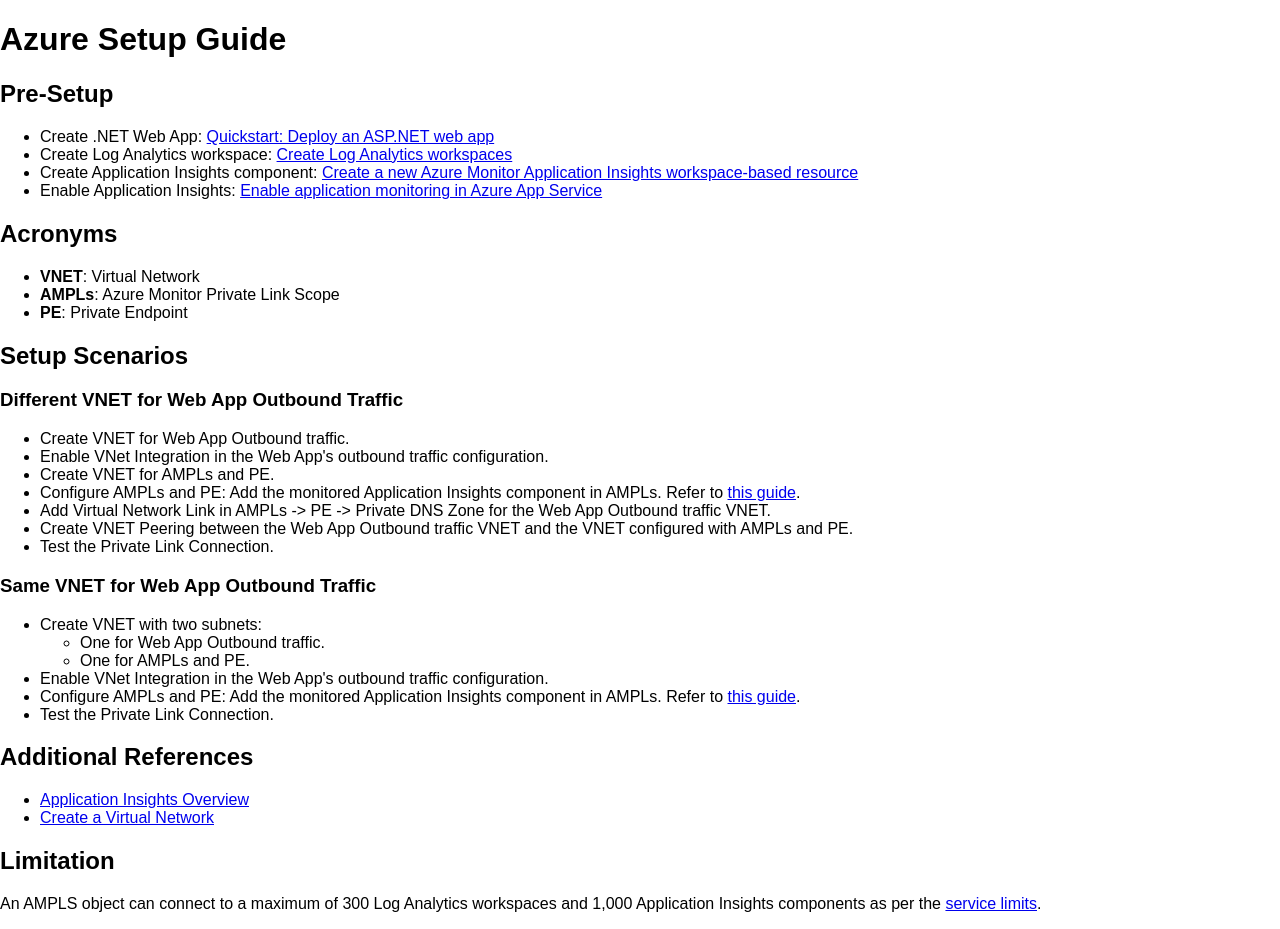
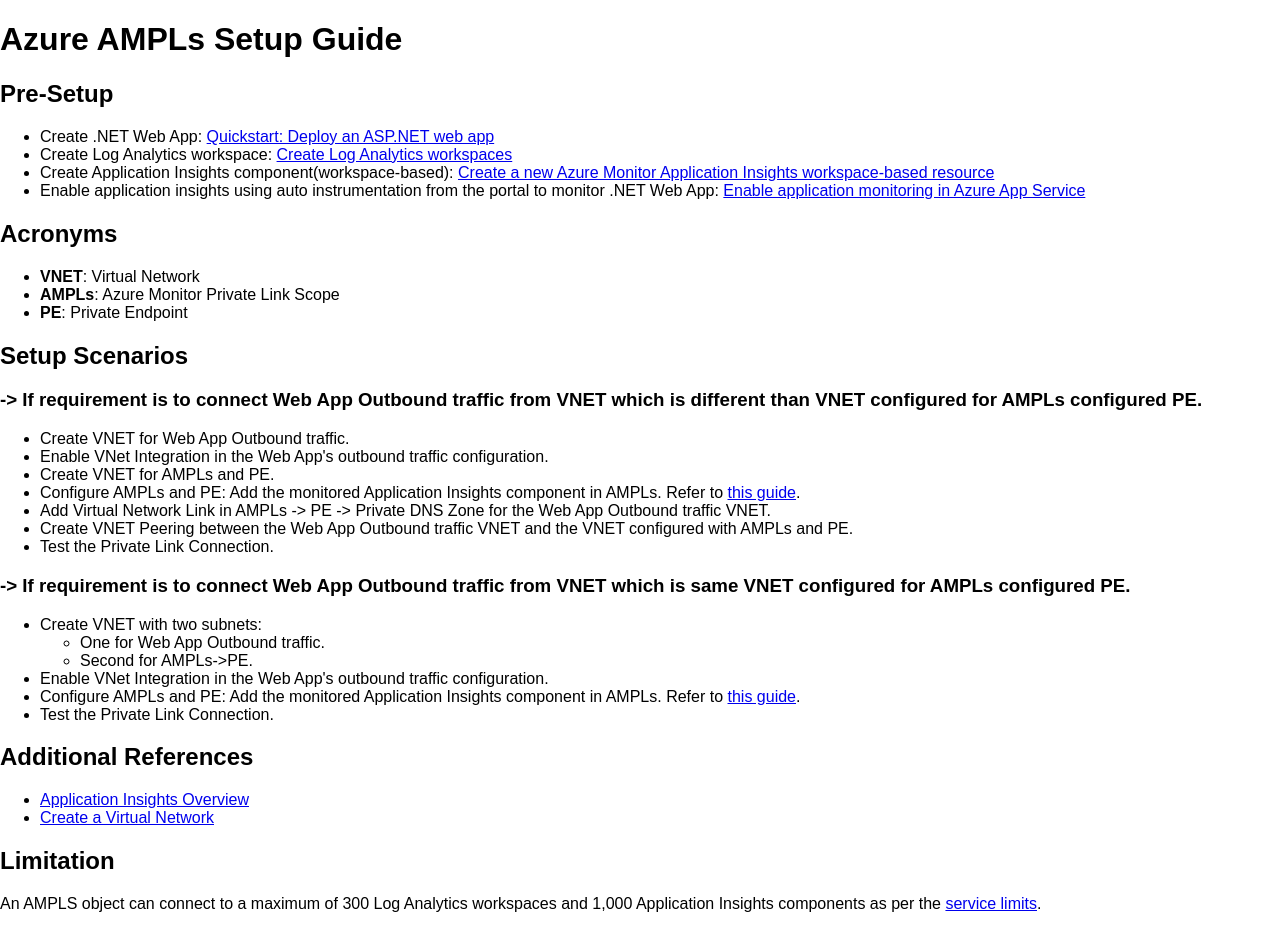
Before and after one commit to patelsagar63/AzureMonitorDemo, a website: page src/index.html in a window 1280 px wide. Drawn offline with Linux system fonts and the light colour scheme.

Commit message:
Fixing content

```diff
--- a/src/index.html
+++ b/src/index.html
@@ -10,13 +10,13 @@
 
 <body>
   <body>
-    <h1>Azure Setup Guide</h1>
+    <h1>Azure AMPLs Setup Guide</h1>
     <h2>Pre-Setup</h2>
     <ul>
         <li>Create .NET Web App: <a href="https://learn.microsoft.com/en-us/azure/app-service/quickstart-dotnetcore" target="_blank">Quickstart: Deploy an ASP.NET web app</a></li>
         <li>Create Log Analytics workspace: <a href="https://learn.microsoft.com/en-us/azure/azure-monitor/logs/quick-create-workspace" target="_blank">Create Log Analytics workspaces</a></li>
-        <li>Create Application Insights component: <a href="https://learn.microsoft.com/en-us/azure/azure-monitor/app/create-workspace-resource" target="_blank">Create a new Azure Monitor Application Insights workspace-based resource</a></li>
-        <li>Enable Application Insights: <a href="https://learn.microsoft.com/en-us/azure/azure-monitor/app/azure-web-apps-net-core" target="_blank">Enable application monitoring in Azure App Service</a></li>
+        <li>Create Application Insights component(workspace-based): <a href="https://learn.microsoft.com/en-us/azure/azure-monitor/app/create-workspace-resource" target="_blank">Create a new Azure Monitor Application Insights workspace-based resource</a></li>
+        <li>Enable application insights using auto instrumentation from the portal to monitor .NET Web App: <a href="https://learn.microsoft.com/en-us/azure/azure-monitor/app/azure-web-apps-net-core" target="_blank">Enable application monitoring in Azure App Service</a></li>
     </ul>
 
     <h2>Acronyms</h2>
@@ -27,7 +27,7 @@
     </ul>
 
     <h2>Setup Scenarios</h2>
-    <h3>Different VNET for Web App Outbound Traffic</h3>
+    <h3>-> If requirement is to connect Web App Outbound traffic from VNET which is different than VNET configured for AMPLs configured PE.</h3>
     <ul>
         <li>Create VNET for Web App Outbound traffic.</li>
         <li>Enable VNet Integration in the Web App's outbound traffic configuration.</li>
@@ -38,12 +38,12 @@
         <li>Test the Private Link Connection.</li>
     </ul>
 
-    <h3>Same VNET for Web App Outbound Traffic</h3>
+    <h3>-> If requirement is to connect Web App Outbound traffic from VNET which is same VNET configured for AMPLs configured PE. </h3>
     <ul>
         <li>Create VNET with two subnets:
             <ul>
                 <li>One for Web App Outbound traffic.</li>
-                <li>One for AMPLs and PE.</li>
+                <li>Second for AMPLs->PE.</li>
             </ul>
         </li>
         <li>Enable VNet Integration in the Web App's outbound traffic configuration.</li>
```
